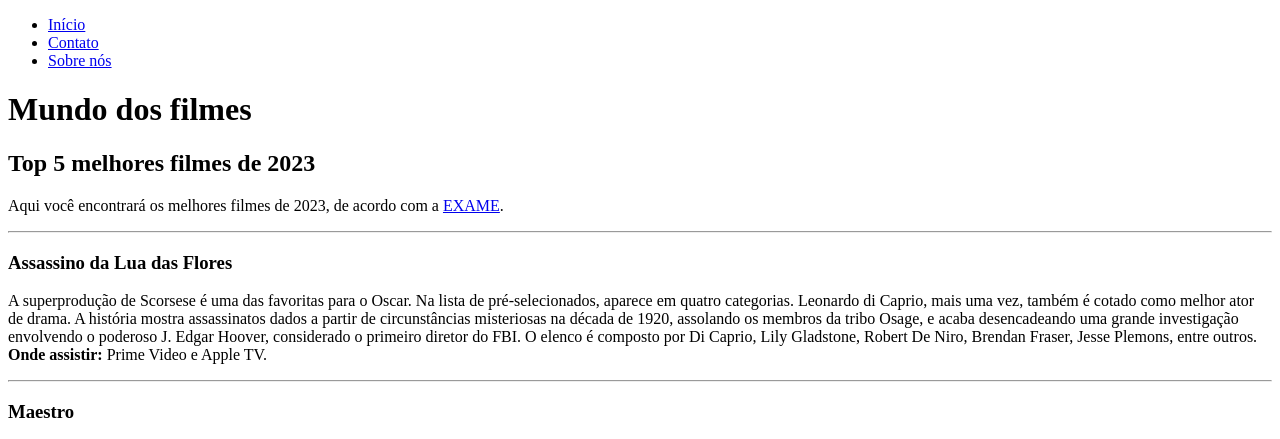
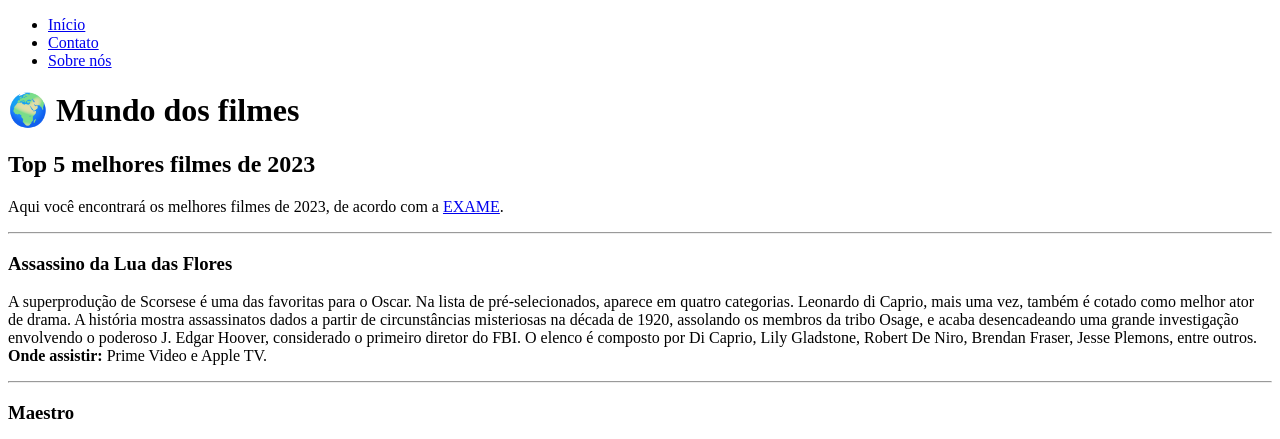
Before and after one commit to wesleysousaa/vs13-front-01-html-task-01, a plain HTML site: page index.html in a window 1280 px wide. Shown: the top 439 px of the page. Drawn offline with Linux system fonts and the light colour scheme.

Commit message:
fix: open main

```diff
--- a/index.html
+++ b/index.html
@@ -16,12 +16,18 @@
         </ul>
       </nav>
     </header>
-      <h1>Mundo dos filmes</h1>
+    <main>
+      <h1>&#127757; Mundo dos filmes</h1>
       <section>
         <h2>Top 5 melhores filmes de 2023</h2>
-        <p>Aqui você encontrará os melhores filmes de 2023,
-          de acordo com a
-          <a href="https://exame.com/pop/os-melhores-filmes-de-2023-ate-agora-segundo-ranking-da-exame-pop/" target="_blank">EXAME</a>.</p>
+        <p>
+          Aqui você encontrará os melhores filmes de 2023, de acordo com a
+          <a
+            href="https://exame.com/pop/os-melhores-filmes-de-2023-ate-agora-segundo-ranking-da-exame-pop/"
+            target="_blank"
+            >EXAME</a
+          >.
+        </p>
         <hr />
 
         <article>
@@ -163,7 +169,6 @@
           ></iframe>
         </article>
         <hr />
-
       </section>
     </main>
 
```
